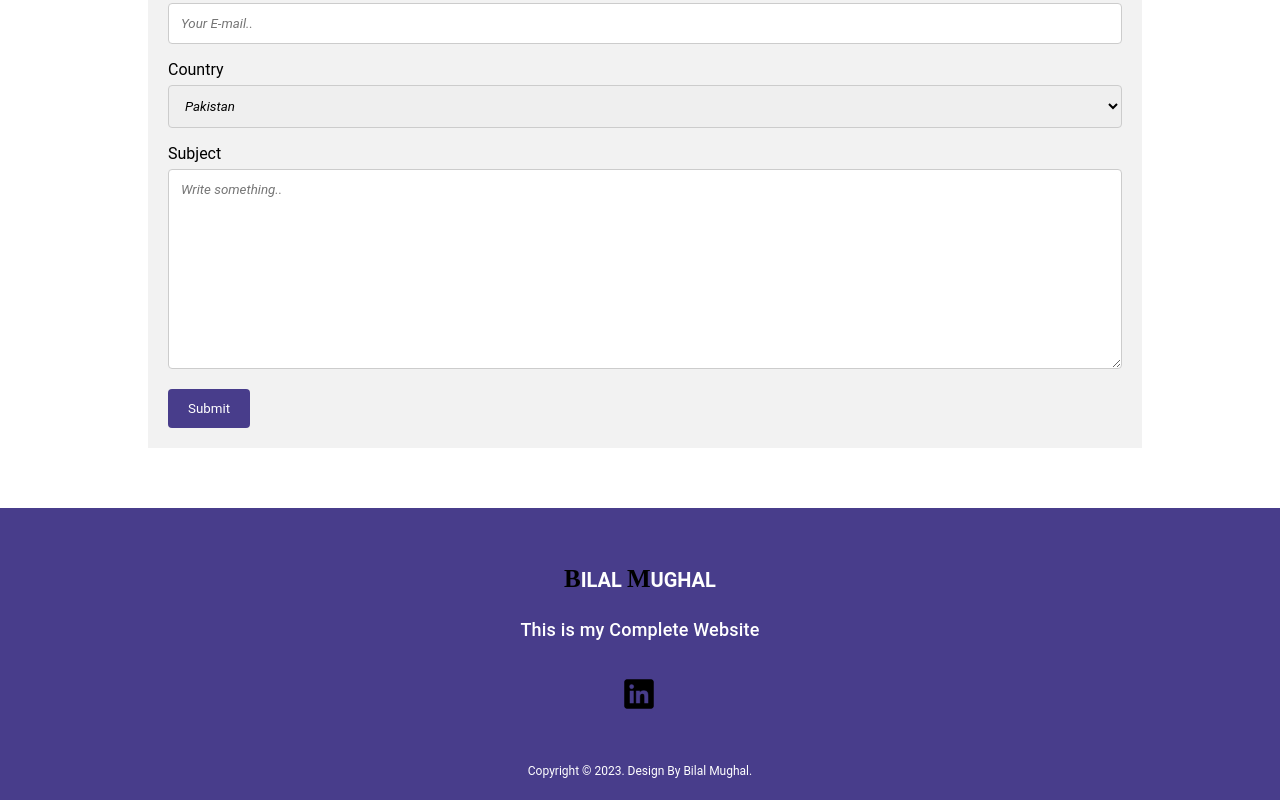
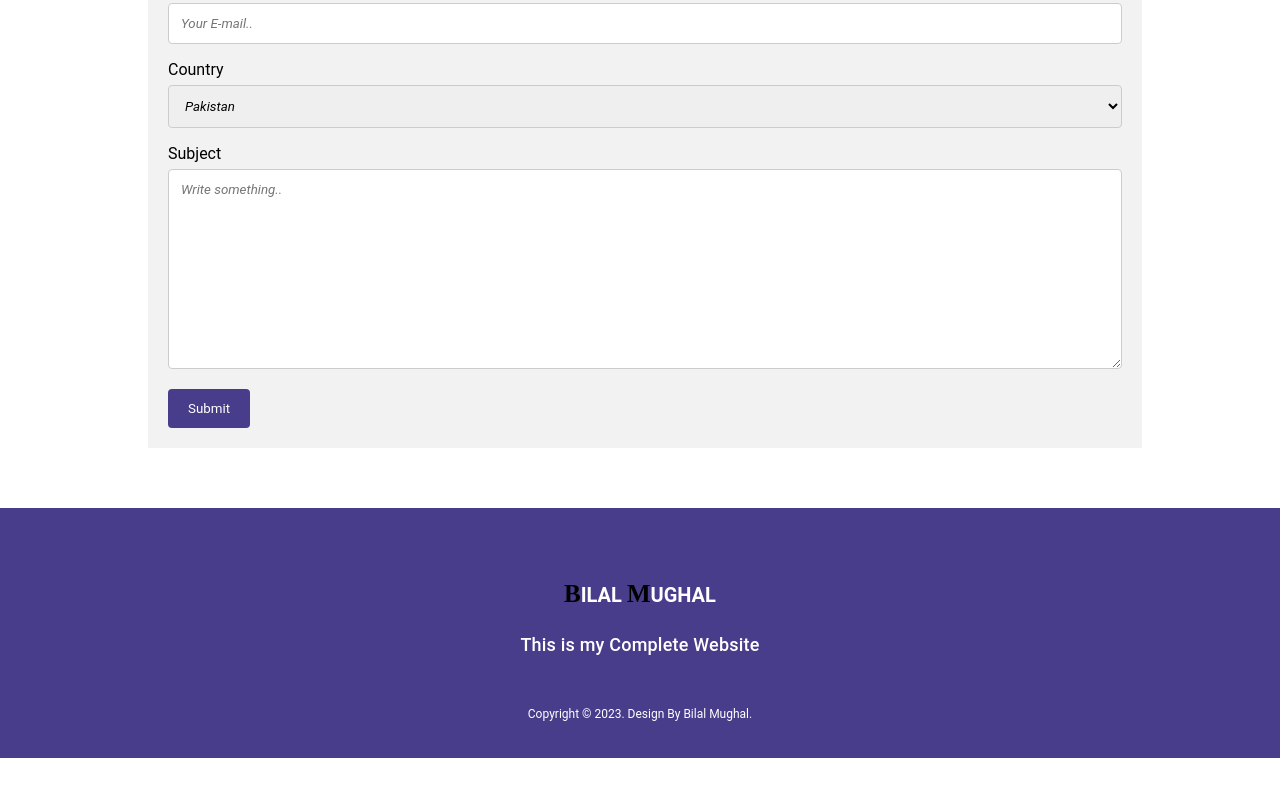
Before and after one commit to bilalmughal0322/portfolio, a plain HTML site: page index.html in a window 1280 px wide. Shown: the part 3539-4339 px from the top of the page. After the commit the page ends 4297 px from the top, so only its background shows below. Drawn offline with Linux system fonts and the light colour scheme.

Commit message:
Update index.html

```diff
--- a/index.html
+++ b/index.html
@@ -229,7 +229,7 @@
             <div class="social-items">
                 <!-- <a href=""><img src="./icons/github.png" alt="github icon"></a> -->
                 <!-- <a href=""><img src="./icons/Instagram.png" alt="Instagramicon"></a> -->
-                <a href="https://www.linkedin.com/in/muhammad-bilal-arif-3a25a5279"><img src="./icons/LinkedIN.png   " alt="LinkedINicon"></a>
+                <!--<a href="https://www.linkedin.com/in/muhammad-bilal-arif-3a25a5279"><img src="./icons/LinkedIN.png   " alt="LinkedINicon"></a>-->
             </div>
         </div>
         <p>Copyright &#169; 2023. Design By Bilal Mughal.</p>
```
